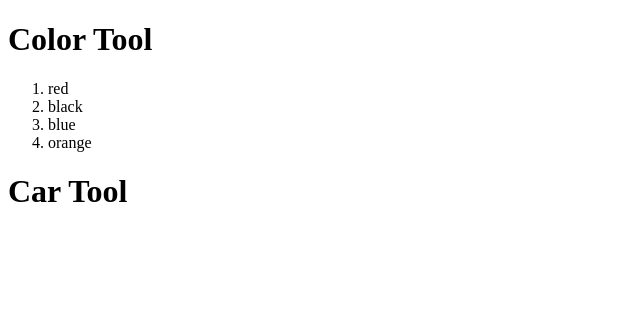
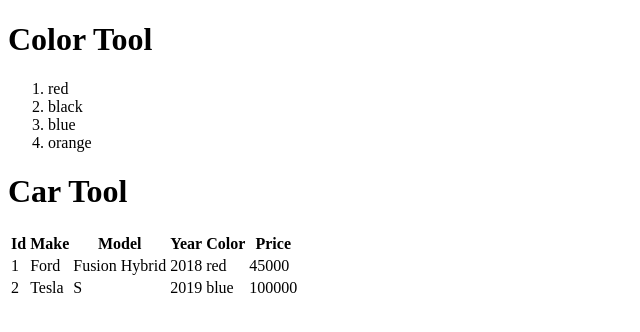
Before and after one commit to t4d-classes/react_04022020, a React (Create React App) app in the folder demo-app/: page / in a window 1280 px wide. Shown: the top 332 px of the page, without its empty margins (0-640 px from the left). Built offline with nearby package versions, Linux system fonts and the light colour scheme.

Commit message:
add code demos

```diff
--- a/demo-app/src/components/CarTool.js
+++ b/demo-app/src/components/CarTool.js
@@ -2,8 +2,40 @@
 
 export const CarTool = () => {
 
-  return <header>
-    <h1>Car Tool</h1>
-  </header>;
+  return <>
+    <header>
+      <h1>Car Tool</h1>
+    </header>
+    <table>
+      <thead>
+        <tr>
+          <th>Id</th>
+          <th>Make</th>
+          <th>Model</th>
+          <th>Year</th>
+          <th>Color</th>
+          <th>Price</th>
+        </tr>
+      </thead>
+      <tbody>
+        <tr>
+          <td>1</td>
+          <td>Ford</td>
+          <td>Fusion Hybrid</td>
+          <td>2018</td>
+          <td>red</td>
+          <td>45000</td>
+        </tr>
+        <tr>
+          <td>2</td>
+          <td>Tesla</td>
+          <td>S</td>
+          <td>2019</td>
+          <td>blue</td>
+          <td>100000</td>
+        </tr>
+      </tbody>
+    </table>
+  </>;
 
 };
```
